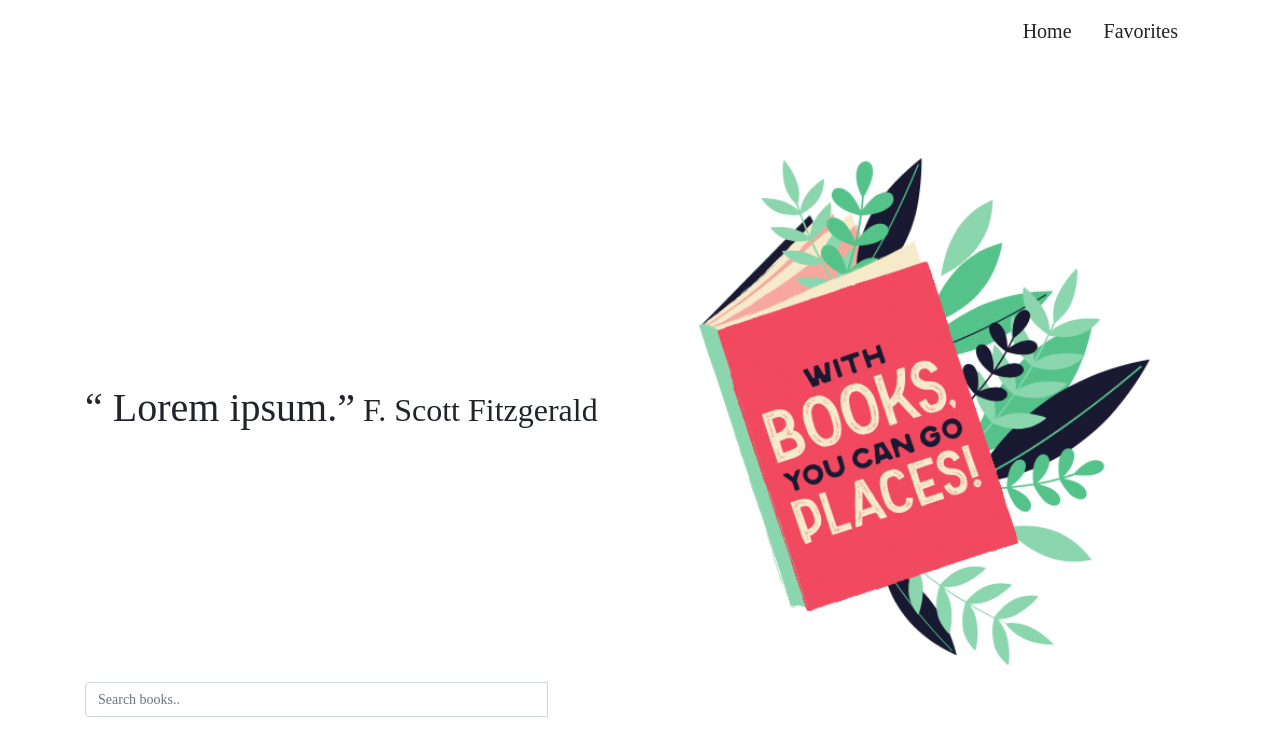
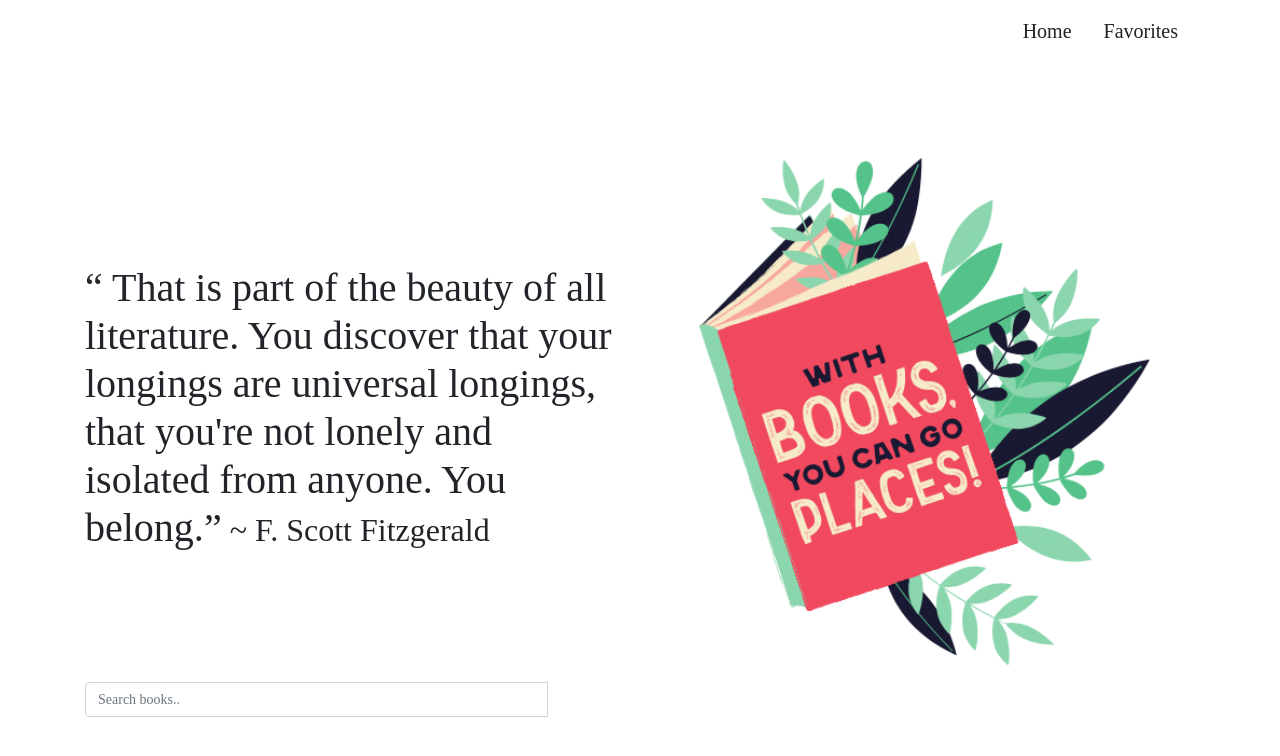
Before and after one commit to onomatopoetica/react-google-books-search, a React (Create React App) app in the folder client/: page / in a window 1280 px wide. Shown: the top 756 px of the page. Built offline with nearby package versions, Linux system fonts and the light colour scheme; a web font is replaced by a local one.

Commit message:
Added quote + fxd favorites page

```diff
--- a/client/src/Components/BookCard/index.js
+++ b/client/src/Components/BookCard/index.js
@@ -30,7 +30,7 @@ function BookCard(props) {
                     setMessage(false)
                 );
 
-                //push the new book object to the end of the array of favorites
+                // Push the new book object to the end of the array of favorites
                 setFavorites((prevArray) => [...prevArray, bookData]);
             } else {
                 setMessage(true);
--- a/client/src/Components/Hero/index.js
+++ b/client/src/Components/Hero/index.js
@@ -10,9 +10,9 @@ function Hero() {
                     <h4>
                         <q>
                             {" "}
-              Lorem ipsum.
+                            That is part of the beauty of all literature. You discover that your longings are universal longings, that you're not lonely and isolated from anyone. You belong.
             </q>
-                        <small> F. Scott Fitzgerald</small>
+                        <small> ~ F. Scott Fitzgerald</small>
                     </h4>
                 </div>
                 <div className="col-md-6 col-sm-12">
--- a/client/src/Pages/favorites/index.js
+++ b/client/src/Pages/favorites/index.js
@@ -13,6 +13,7 @@ function Favorites() {
 
     function loadBooks() {
         Api.getAllFavorites().then((res) => {
+            console.log(res)
             setFavorites(res.data);
         });
     }
@@ -31,8 +32,9 @@ function Favorites() {
                 <h2 className="">Saved books</h2>
 
                 {favorites.map((result) => (
-                    <div className=" container book-item card mb-4  ">
-                        <div className="row " key={result.title}>
+                    <div className="row " key={result.title}>
+                        <div className=" container book-item card mb-4  ">
+                            {/* <div className="row " key={result.title}> */}
                             <div className="col-md-2 col-sm-4 book-cover ">
                                 {" "}
                                 <img
@@ -64,7 +66,7 @@ function Favorites() {
                                     <div className="col-3">
                                         <i
                                             onClick={() => deleteBook(result)}
-                                            class="far fa-trash-alt delete-icon"
+                                            className="far fa-trash-alt delete-icon"
                                         ></i>
                                     </div>
                                 </div>
--- a/client/src/Utils/API.js
+++ b/client/src/Utils/API.js
@@ -12,8 +12,8 @@ export default {
     },
 
     // Gets favorite books
-    getFavorites: function () {
-        return axios.post("/api/books/");
+    getAllFavorites: function () {
+        return axios.get("/api/books/");
     },
 
     // Deletes the book with the given id
```
